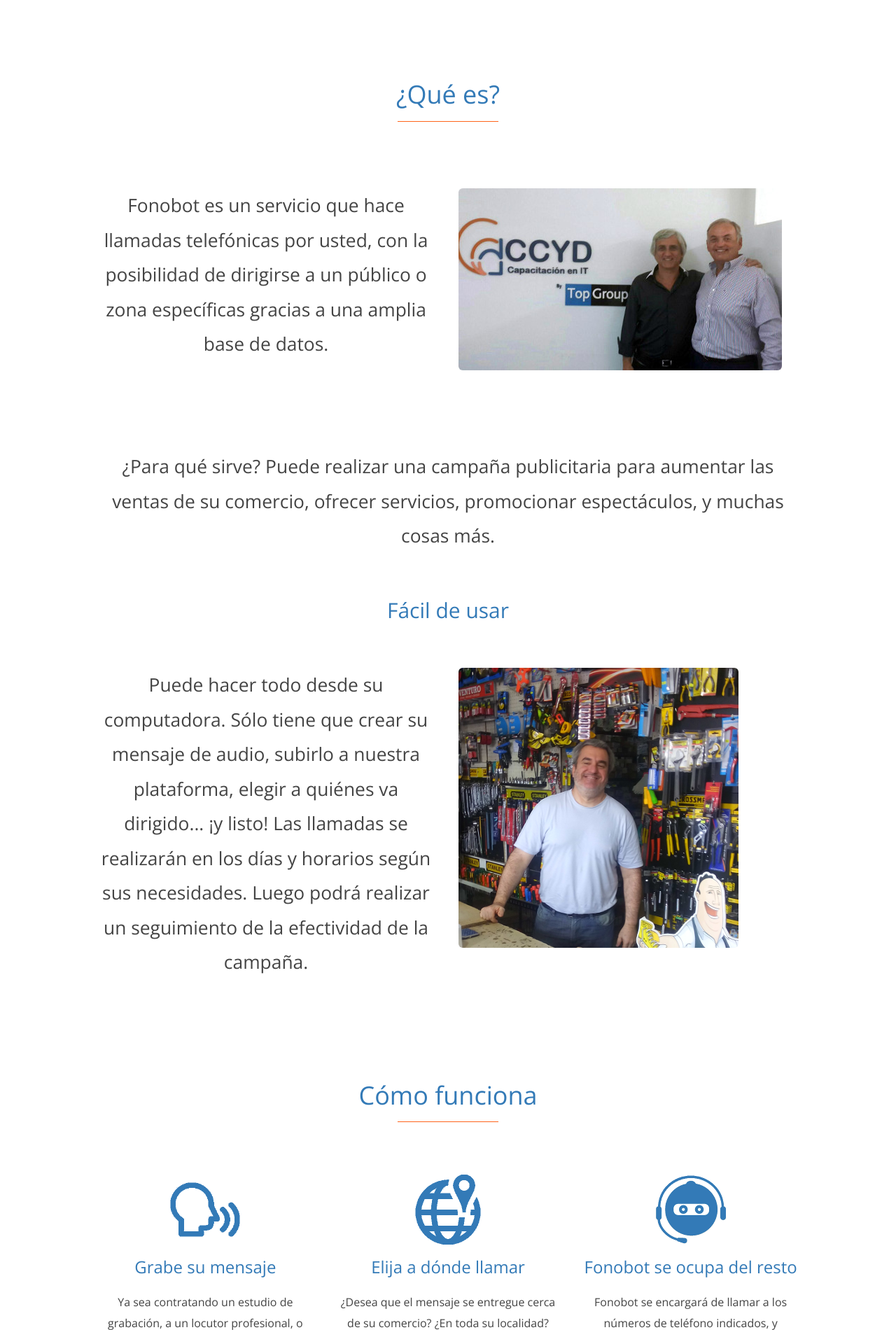
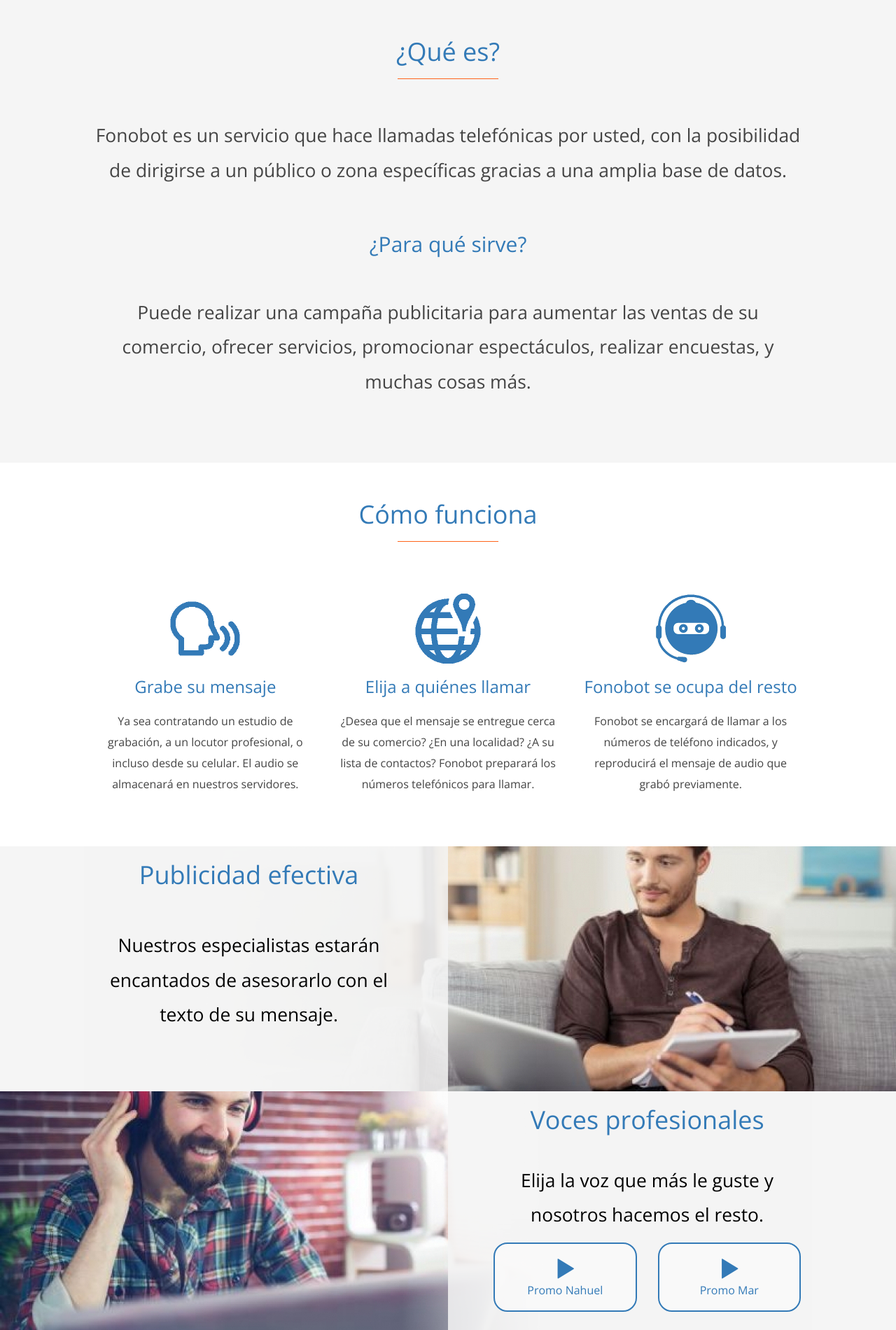
Before and after one commit to netcomsatelital/fonobot, a Jekyll site: the page built from index.html, in a window 1280 px wide. Shown: the part 460-2360 px from the top of the page at 70% size. Built offline with Jekyll 4.4.1, drawn with Linux system fonts in a browser that asks for light colours; nearby versions of some CDN libraries; some of the changed text lies outside the part shown.

Commit message:
Agregadas las voces

```diff
--- a/css/main.css
+++ b/css/main.css
@@ -136,8 +136,12 @@
  background-image: url(../img/hero-bg-01.jpg);
  font-size: 120%;
  text-shadow: 0 0 4pt #000;
+}
+
+#page-article main header {
  margin-bottom: 6ex;
 }
+
 
 #page-article h1 {
  color: #FEFEFE;
@@ -297,7 +301,7 @@
 }
 
 
-#beneficios {
+.section-impar {
  background-color: #F5F5F5;
 }
 
@@ -346,6 +350,45 @@
 
 
 
+.subhero-unit {
+ height: 350px;
+ padding: 0;
+ margin: 0;
+ background-color: #F5F5F5;
+ background-repeat: no-repeat;
+ overflow: hidden;
+}
+
+
+.subhero-unit-left {
+ background-position: top right;
+}
+
+
+.subhero-unit-right {
+ background-position: top left;
+}
+
+.subhero-unit .subhero-unit-content {
+ color: black;
+ background-color: rgba(245,245,245, 0.85);
+ height: 350px;
+ border: 1px solid transparent;
+}
+
+
+@media only screen and (min-width: 992px) {
+ .subhero-unit-left .subhero-unit-content {
+  padding-right: 4em;
+ }
+
+
+ .subhero-unit-right .subhero-unit-content {
+  padding-left: 4em;
+ }
+}
+
+
 
 #page-footer {
  text-align: center;
@@ -377,3 +420,26 @@
 #form1_status {
  margin-top: 3ex;
 }
+
+
+.audio-playback-control,
+.audio-playback-control:link {
+ color: #337AB7;
+ display: block;
+ border: 2px solid #337AB7;
+ border-radius: 20px;
+ padding-top: 2ex;
+ padding-bottom: 2ex;
+ background: rgba(255,255,255, 0.5);
+}
+
+.audio-playback-control:hover {
+ color: #FF641B;
+ border-color: #FF641B;
+ text-decoration: none;
+}
+
+
+.audio-playback-control .glyphicon {
+ font-size: 200%;
+}
--- a/index.html
+++ b/index.html
@@ -17,35 +17,18 @@
         </div>
       </header>
 
-      <section id="que-es">
+      <section id="que-es" class="section-impar">
         <div class="container">
           <header>
             <h1>&iquest;Qu&eacute; es?</h1>
           </header>
-
-          <div class="row">
-            <div class="col-md-6">
-              <p class="standout">Fonobot es un servicio que hace llamadas telef&oacute;nicas por usted, con la posibilidad de dirigirse a un p&uacute;blico o zona espec&iacute;ficas gracias a una amplia base de datos.</p>
-            </div>
-            <div class="col-md-6">
-              <p class="standout text-center"><img class="img-responsive img-photo" src="{{ "img/index/que-es-08.jpg" : prepend:site.baseurl }}"></p>
-            </div>
-          </div>
-          <p class="standout">&iquest;Para qu&eacute; sirve? Puede realizar una campa&ntilde;a publicitaria para aumentar las ventas de su comercio, ofrecer servicios, promocionar espect&aacute;culos, y muchas cosas m&aacute;s.</p>
-
-          <h2>F&aacute;cil de usar</h2>
-          <div class="row">
-            <div class="col-md-6">
-              <p class="standout">Puede hacer todo desde su computadora. S&oacute;lo tiene que crear su mensaje de audio, subirlo a nuestra plataforma, elegir a qui&eacute;nes va dirigido... &iexcl;y listo! Las llamadas se realizar&aacute;n en los d&iacute;as y horarios seg&uacute;n sus necesidades. Luego podr&aacute; realizar un seguimiento de la efectividad de la campa&ntilde;a.</p>
-            </div>
-            <div class="col-md-6">
-              <p class="standout text-center"><img class="img-responsive img-photo" src="{{ "img/index/que-es-04.png" | prepend:site.baseurl }}"></p>
-            </div>
-          </div>
+          <p class="standout">Fonobot es un servicio que hace llamadas telef&oacute;nicas por usted, con la posibilidad de dirigirse a un p&uacute;blico o zona espec&iacute;ficas gracias a una amplia base de datos.</p>
+          <h2>&iquest;Para qu&eacute; sirve?</h2>
+          <p class="standout">Puede realizar una campa&ntilde;a publicitaria para aumentar las ventas de su comercio, ofrecer servicios, promocionar espect&aacute;culos, realizar encuestas, y muchas cosas m&aacute;s.</p>
         </div>
       </section>
 
-      <section id="como-funciona" class="feature-box">
+      <section id="como-funciona" class="feature-box section-par">
         <div class="container">
           <header>
             <h1>C&oacute;mo funciona</h1>
@@ -63,9 +46,9 @@
 
             <div class="feature-item col-md-4">
               <img class="feature-item-icon" src="{{ "img/index/feature-icon-lugar.png" | prepend:site.baseurl }}">
-              <div class="feature-item-title">Elija a d&oacute;nde llamar</div>
+              <div class="feature-item-title">Elija a qui&eacute;nes llamar</div>
               <div class="feature-item-body">
-                <p>&iquest;Desea que el mensaje se entregue cerca de su comercio? &iquest;En toda su localidad? &iquest;En una provincia? Fonobot buscar&aacute; los n&uacute;meros telef&oacute;nicos para llamar.</p>
+                <p>&iquest;Desea que el mensaje se entregue cerca de su comercio? &iquest;En una localidad? &iquest;A su lista de contactos? Fonobot preparar&aacute; los n&uacute;meros telef&oacute;nicos para llamar.</p>
               </div>
             </div>
 
@@ -73,7 +56,7 @@
               <img class="feature-item-icon" src=" {{ "img/index/feature-icon-fonobot.png" | prepend:site.baseurl }}">
               <div class="feature-item-title">Fonobot se ocupa del resto</div>
               <div class="feature-item-body">
-                <p>Fonobot se encargar&aacute; de llamar a los n&uacute;meros de tel&eacute;fono indicados, y reproducir&aacute; el mensaje de audio que grab&oacute;.</p>
+                <p>Fonobot se encargar&aacute; de llamar a los n&uacute;meros de tel&eacute;fono indicados, y reproducir&aacute; el mensaje de audio que grab&oacute; previamente.</p>
               </div>
             </div>
 
@@ -82,7 +65,48 @@
         </div>
       </section>
 
-      <section id="beneficios" class="feature-box">
+      <header class="subhero-unit subhero-unit-left" style="background-image:url({{ "img/index/header-bg-redactor.jpg" | prepend:site.baseurl }})">
+        <div class="container">
+          <div class="row">
+            <div class="col-md-6 subhero-unit-content">
+              <h1>Publicidad efectiva</h1>
+              <p class="standout">Nuestros especialistas estar&aacute;n encantados de asesorarlo con el texto de su mensaje.</p>
+            </div>
+          </div>
+        </div>
+      </header>
+
+      <header class="subhero-unit subhero-unit-right" style="background-image:url({{ "img/index/header-bg-locutor.jpg" | prepend:site.baseurl }})">
+        <div class="container">
+          <div class="row">
+            <div class="col-md-6 col-md-push-6 subhero-unit-content">
+              <h1>Voces profesionales</h1>
+              <p class="standout" style="margin-top:3ex; margin-bottom:1ex">Elija la voz que m&aacute;s le guste y nosotros hacemos el resto.</p>
+              <div class="row text-center">
+                <div class="col-xs-6">
+                  <div class="audio-thumbnail">
+                    <a class="audio-playback-control" href="#"><span class="glyphicon glyphicon-play"></span><br>Promo Nahuel</a>
+                    <audio controls="controls" preload="none">
+                      <source src="{{ "media/fonobot-promo-nahuel.mp3" | prepend:site.baseurl }}" type="audio/mpeg">
+                    </audio>
+                  </div>
+                </div>
+                <div class="col-xs-6">
+                  <div class="audio-thumbnail">
+                    <a class="audio-playback-control" href="#"><span class="glyphicon glyphicon-play"></span><br>Promo Mar</a>
+                    <audio controls="controls" preload="none">
+                      <source src="{{ "media/fonobot-promo-mar.mp3" | prepend:site.baseurl }}" type="audio/mpeg">
+                    </audio>
+                  </div>
+                </div>
+              </div>
+            </div>
+          </div>
+        </div>
+      </header>
+
+
+      <section id="beneficios" class="feature-box section-par">
         <div class="container">
           <header>
             <h1>Beneficios</h1>
@@ -141,5 +165,6 @@
 
     </main>
 {% include footer.html %}
+  <script type="text/javascript" src="{{ "js/audio.js" | prepend:site.baseurl }}"></script>
   </body>
 </html>
--- /dev/null
+++ b/js/audio.js
@@ -0,0 +1,29 @@
+$(document).ready(function() {
+
+  $('.audio-thumbnail audio').on('play', function () {
+    $(this).prev('a').find('.glyphicon').removeClass('glyphicon-play').addClass('glyphicon-stop');
+  });
+
+  var func_on_stop = function () {
+    $(this).prev('a').find('.glyphicon').removeClass('glyphicon-stop').addClass('glyphicon-play');
+  };
+  $('.audio-thumbnail audio').on('pause', func_on_stop);
+  $('.audio-thumbnail audio').on('ended', func_on_stop);
+
+
+  $('.audio-thumbnail audio').removeAttr('controls');
+
+  $('.audio-playback-control').click(function(e) {
+    e.preventDefault();
+    var audio_list = $('audio');
+    var audio_cur  = $(this).next('audio').get(0);
+    for (var x = 0; x < audio_list.length; x++) {
+      var audio = audio_list[x];
+      if (audio == audio_cur && audio.paused) {
+        audio.currentTime = 0;
+        audio.play();
+      } else if (!audio.paused)
+        audio.pause();
+    }
+  });
+});
```
Also changed, not shown: img/index/header-bg-locutor.jpg (added), img/index/header-bg-redactor.jpg (added), img/index/que-es-08.jpg (deleted), 2 other files.
